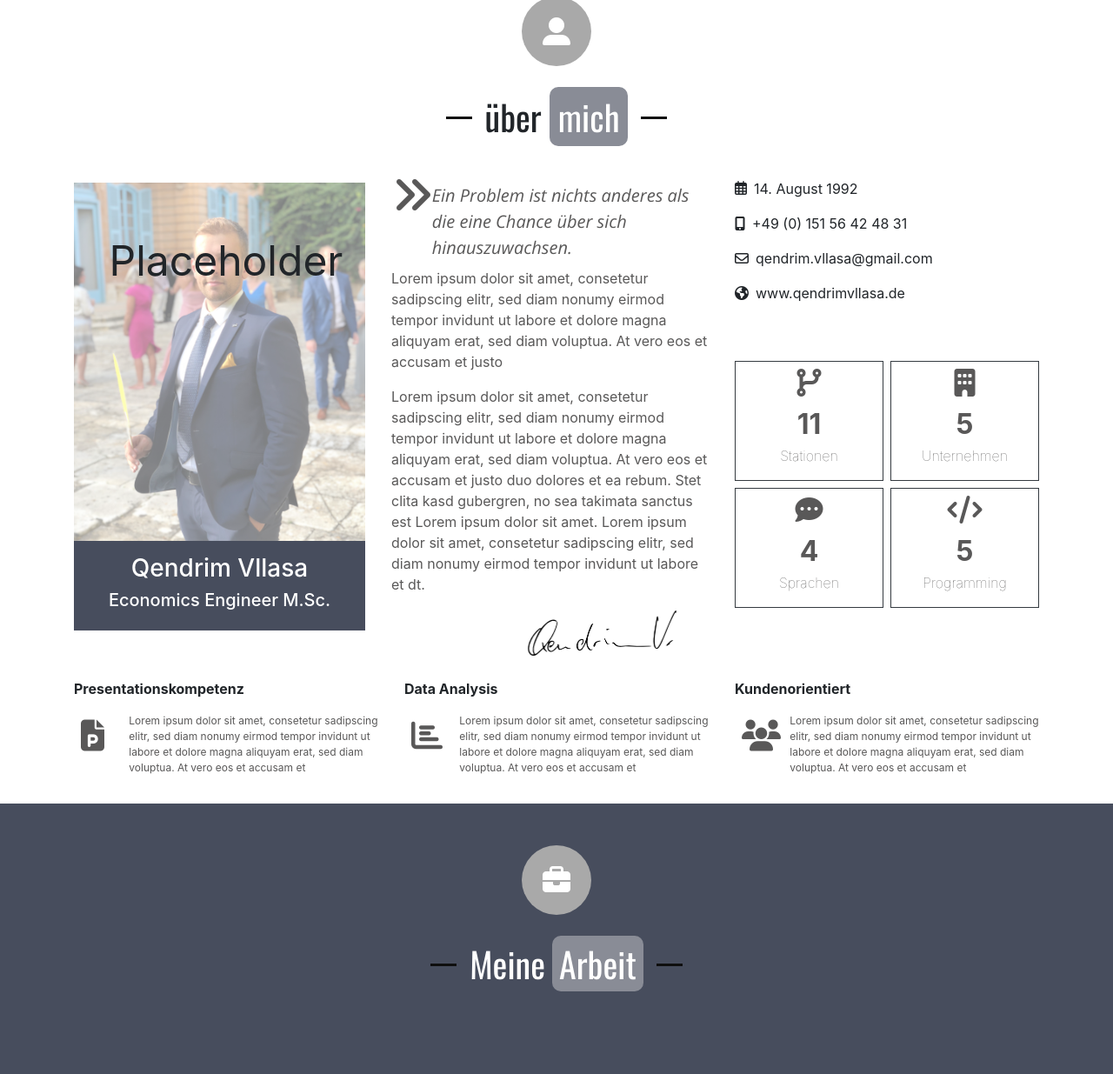
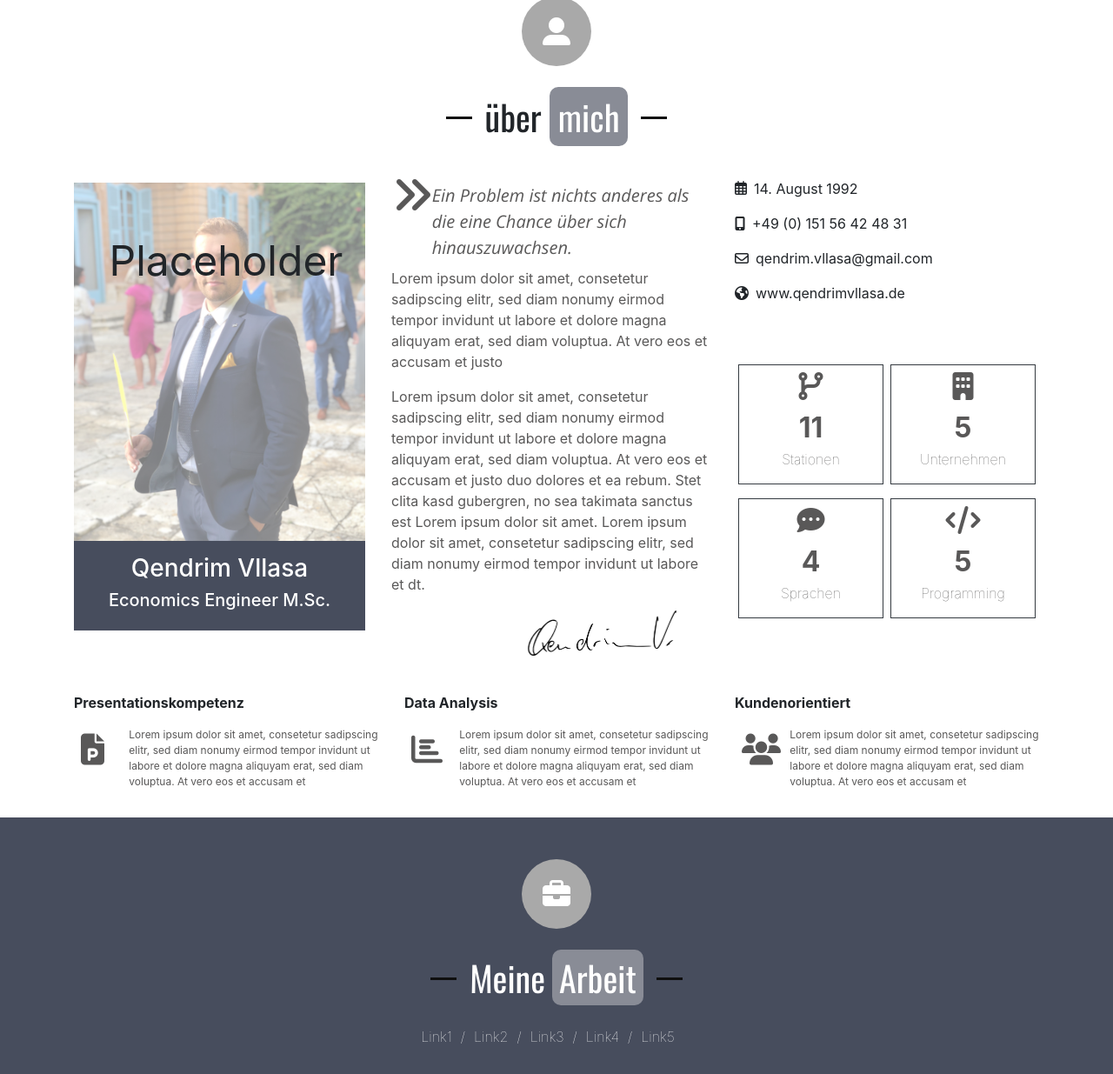
Before and after one commit to QVllasa/Homepage_old, a PHP site: page /home.html in a window 1280 px wide. Shown: the part 692-1927 px from the top of the page at 87% size. Run offline with PHP 8.4, Linux system fonts and the light colour scheme; some libraries are stand-ins or nearby versions.

Commit message:
working on main content

```diff
--- a/Development/css/homestyle.css
+++ b/Development/css/homestyle.css
@@ -339,7 +339,6 @@ video {
 
 
 .portfolio-section {
-  height: 700px;
   background-color: #474D5D !important;
 }
 
@@ -383,3 +382,109 @@ video {
 .best-in-text-size {
   font-size: 75%;
 }
+
+
+/* portfolio container zoom */
+
+.port-item:hover .overlay {
+  transform: scale(1);
+}
+
+.port-item {
+  padding: 0;
+  margin: 0;
+}
+
+
+#portfolio-images img {
+  width: 100%;
+  height: auto;
+}
+
+
+.text-center {
+  text-align: center
+}
+
+
+.text {
+  color: white;
+  font-size: 20px;
+  position: absolute;
+  top: 50%;
+  left: 50%;
+  transform: translate(-50%, -50%);
+  text-align: center;
+}
+
+.overlay {
+  position: absolute;
+  bottom: 0;
+  left: 0;
+  right: 0;
+  background-color: #008CBA;
+  overflow: hidden;
+  width: 100%;
+  height: 100%;
+  transform: scale(0);
+  transition: .3s ease;
+  margin: 0;
+  padding: 2px;
+  opacity: 0.5;
+}
+
+
+.img-hover-zoom {
+  overflow: hidden; /* [1.2] Hide the overflowing of child elements */
+}
+
+.img-hover-zoom img {
+  transition: transform 1s ease;
+}
+
+/* [3] Finally, transforming the image when container gets hovered */
+.img-hover-zoom:hover img {
+  transform: scale(2) rotate(15deg);
+
+
+}
+
+.border-customized {
+  border: 2px solid transparent;
+}
+
+.port-filter {
+  margin: 0;
+  padding: 0;
+  left: 0;
+}
+
+.port-filter ul {
+  list-style-type: none;
+  overflow: hidden;
+  padding: 0;
+}
+
+.port-filter ul li {
+  display: block;
+  text-align: center;
+  text-decoration: none;
+  float: left;
+  color: white;
+  font-weight: lighter;
+}
+
+
+.port-filter ul li a::after {
+  content: "/";
+  position: relative;
+  margin: 10px;
+
+}
+
+.port-filter ul li:last-child a::after {
+  content: "";
+  position: relative;
+  margin: 10px;
+
+}
--- a/Development/home.html
+++ b/Development/home.html
@@ -38,7 +38,7 @@
 
 </head>
 
-<body data-spy="scroll" data-target=".navbar" data-offset="-450">
+<body data-spy="scroll" data-target=".navbar" data-offset="50">
 
 <!--Navigation-->
 <nav class="navbar navbar-expand-md navbar-dark fixed-top" id="background-dark">
@@ -235,7 +235,7 @@
           <!-- Key Facts-->
           <div class="container">
             <div class="row">
-              <div class="col border border-dark mr-1 align-items-center">
+              <div class="col border border-dark m-1 align-items-center">
                 <div class="container">
                   <div class="row justify-content-center mt-2 ">
                     <i class="fas fa-code-branch fa-2x font-color-grey"></i>
@@ -250,7 +250,7 @@
 
 
               </div>
-              <div class="col border border-dark  ml-1">
+              <div class="col border border-dark  m-1">
                 <div class="container">
                   <div class="row justify-content-center mt-2">
                     <i class="fas fa-building fa-2x font-color-grey"></i>
@@ -265,7 +265,7 @@
 
               </div>
               <div class="w-100 my-1"></div>
-              <div class="col  border border-dark  mr-1">
+              <div class="col  border border-dark  m-1">
                 <div class="container">
                   <div class="row justify-content-center mt-2">
                     <i class="fas fa-comment-dots fa-2x font-color-grey"></i>
@@ -278,7 +278,7 @@
                   </div>
                 </div>
               </div>
-              <div class="col  border border-dark  ml-1">
+              <div class="col  border border-dark  m-1">
                 <div class="container">
                   <div class="row justify-content-center mt-2">
                     <i class="fas fa-code fa-2x font-color-grey"></i>
@@ -303,12 +303,12 @@
   </div>
 
   <!-- best in section -->
-  <div class="container-fluid px-0 mb-3" id="best-in-section">
+  <div class="container-fluid px-0 mb-3 mt-3" id="best-in-section">
     <div class="container">
       <div class="row">
 
         <!-- Presentation -->
-        <div class="col col-md-4">
+        <div class="col-md-4">
           <div class="row">
             <div class="container">
               <p><strong>Presentationskompetenz</strong></p>
@@ -317,10 +317,10 @@
           <div class="row">
             <div class="container best-in-text-size">
               <div class="row">
-                <div class="col-sm-2 ">
+                <div class="col-lg-2 ">
                   <i class="fas fa-file-powerpoint fa-3x p-2 font-color-grey"></i>
                 </div>
-                <div class="col-sm-10 font-color-grey">
+                <div class="col-lg-10 font-color-grey">
                   <p>Lorem ipsum dolor sit amet, consetetur sadipscing elitr, sed diam nonumy eirmod tempor invidunt ut
                     labore et dolore magna aliquyam erat, sed diam voluptua. At vero eos et accusam et</p>
                 </div>
@@ -333,7 +333,7 @@
 
 
         <!-- Data analysis -->
-        <div class="col col-md-4">
+        <div class="col-md-4">
           <div class="row">
             <div class="container">
               <p><strong>Data Analysis</strong></p>
@@ -342,10 +342,10 @@
           <div class="row">
             <div class=" container best-in-text-size">
               <div class="row">
-                <div class="col col-sm-2">
+                <div class="col-lg-2">
                   <i class="fas fa-chart-bar fa-3x p-2 font-color-grey"></i>
                 </div>
-                <div class="col-sm-10 font-color-grey">
+                <div class="col-lg-10 font-color-grey">
                   <p>Lorem ipsum dolor sit amet, consetetur sadipscing elitr, sed diam nonumy eirmod tempor invidunt ut
                     labore et dolore magna aliquyam erat, sed diam voluptua. At vero eos et accusam et</p>
                 </div>
@@ -358,7 +358,7 @@
 
 
         <!-- customer orientated -->
-        <div class="col col-md-4">
+        <div class="col-md-4">
           <div class="row">
             <div class="container">
               <p><strong>Kundenorientiert</strong></p>
@@ -367,10 +367,10 @@
           <div class="row">
             <div class="container best-in-text-size">
               <div class="row">
-                <div class="col col-sm-2">
+                <div class="col-lg-2">
                   <i class="fas fa-users fa-3x p-2 font-color-grey"></i>
                 </div>
-                <div class="col col-sm-10 font-color-grey">
+                <div class="col-lg-10 font-color-grey">
                   <p>Lorem ipsum dolor sit amet, consetetur sadipscing elitr, sed diam nonumy eirmod tempor invidunt ut
                     labore et dolore magna aliquyam erat, sed diam voluptua. At vero eos et accusam et</p>
                 </div>
@@ -386,7 +386,7 @@
   </div>
 
 
-  <div class="container-fluid portfolio-section pt-5" id="my-portfolio-section">
+  <div class="container-fluid portfolio-section pt-5 pb-4" id="my-portfolio-section">
     <!--icon-->
     <div class="container">
       <div class="row justify-content-center">
@@ -398,6 +398,114 @@
         <h1 style="color:white">Meine<span class="bg-me ml-2 p-2">Arbeit</span></h1>
       </div>
     </div>
+
+    <!-- sections -->
+    <div class="container my-3">
+      <div class="row justify-content-center">
+        <div class="port-filter">
+          <ul>
+            <li>
+              <a>Link1</a>
+            </li>
+            <li>
+              <a>Link2</a>
+            </li>
+            <li>
+              <a>Link3</a>
+            </li>
+            <li>
+              <a>Link4</a>
+            </li>
+            <li>
+              <a>Link5</a>
+            </li>
+          </ul>
+        </div>
+      </div>
+    </div>
+
+    <!-- Portfolio -->
+    <div class="container mt-2">
+      <div class="row justify-content-center" id="portfolio-images">
+
+        <div class="col-md-4 port-item border-customized" id="portfolio-images1">
+          <div class="img-hover-zoom">
+            <img src="img/Abstract%20Shapes%202.jpg" class="img-fluid">
+            <div class="overlay ">
+              <div class="text ">1</div>
+            </div>
+          </div>
+        </div>
+        <div class="col-md-4 port-item  border-customized" id="portfolio-images2">
+          <div class="img-hover-zoom">
+            <img src="img/Abstract%202.jpg" class="img-fluid">
+            <div class="overlay">
+              <div class="text">2</div>
+            </div>
+          </div>
+        </div>
+        <div class="col-md-4 port-item  border-customized" id="portfolio-images3">
+          <div class="img-hover-zoom">
+            <img src="img/Abstract%20Shapes%202.jpg" class="img-fluid">
+            <div class="overlay">
+              <div class="text">3</div>
+            </div>
+          </div>
+        </div>
+        <div class="col-md-4 port-item  border-customized" id="portfolio-images4">
+          <div class="img-hover-zoom">
+            <img src="img/Abstract%202.jpg" class="img-fluid">
+            <div class="overlay">
+              <div class="text">4</div>
+            </div>
+          </div>
+        </div>
+        <div class="col-md-4 port-item  border-customized" id="portfolio-images5">
+          <div class="img-hover-zoom">
+            <img src="img/Abstract%20Shapes%202.jpg" class="img-fluid">
+            <div class="overlay">
+              <div class="text">5</div>
+            </div>
+          </div>
+        </div>
+        <div class="col-md-4 port-item  border-customized" id="portfolio-images6">
+          <div class="img-hover-zoom">
+            <img src="img/Abstract%202.jpg" class="img-fluid">
+            <div class="overlay">
+              <div class="text">6</div>
+            </div>
+          </div>
+        </div>
+        <div class="col-md-4 port-item  border-customized" id="portfolio-images7">
+          <div class="img-hover-zoom">
+            <img src="img/Abstract%20Shapes%202.jpg" class="img-fluid">
+            <div class="overlay">
+              <div class="text">7</div>
+            </div>
+          </div>
+        </div>
+        <div class="col-md-4 port-item  border-customized" id="portfolio-images8">
+          <div class="img-hover-zoom">
+            <img src="img/Abstract%202.jpg" class="img-fluid">
+            <div class="overlay">
+              <div class="text">8</div>
+            </div>
+          </div>
+        </div>
+        <div class="col-md-4 port-item  border-customized" id="portfolio-images9">
+          <div class="img-hover-zoom">
+            <img src="img/Abstract%20Shapes%202.jpg" class="img-fluid">
+            <div class="overlay">
+              <div class="text">9</div>
+            </div>
+          </div>
+        </div>
+
+
+      </div>
+    </div>
+  </div>
+
   </div>
 
   <div class="container-fluid skill-section pt-5" id="my-skills-section">
```
